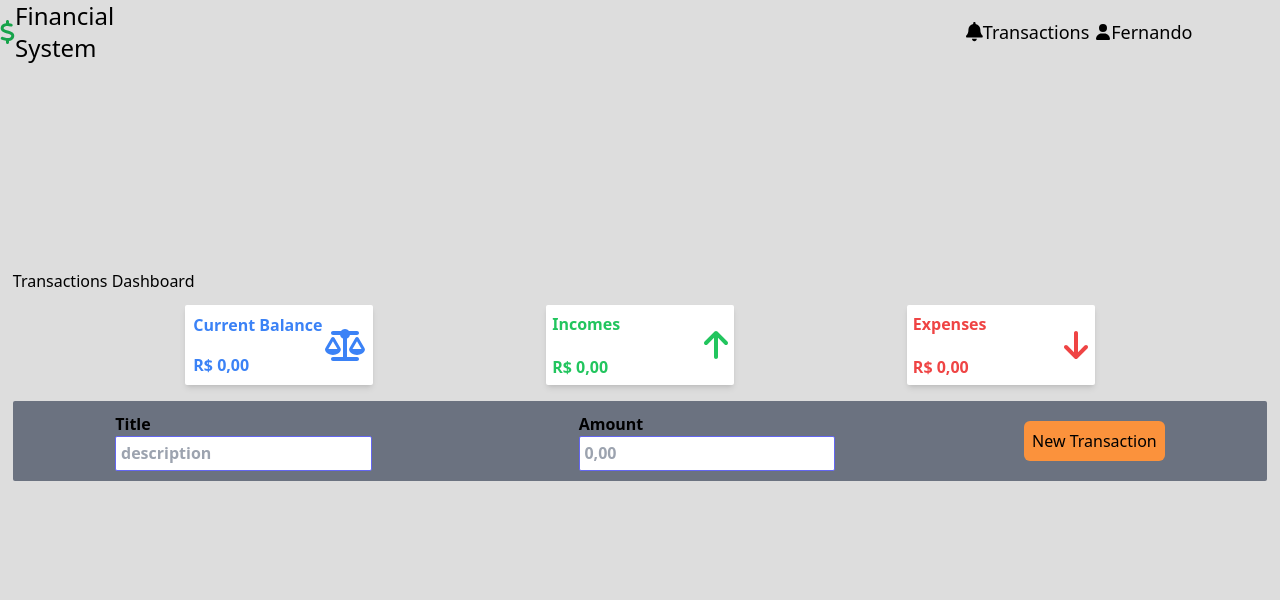
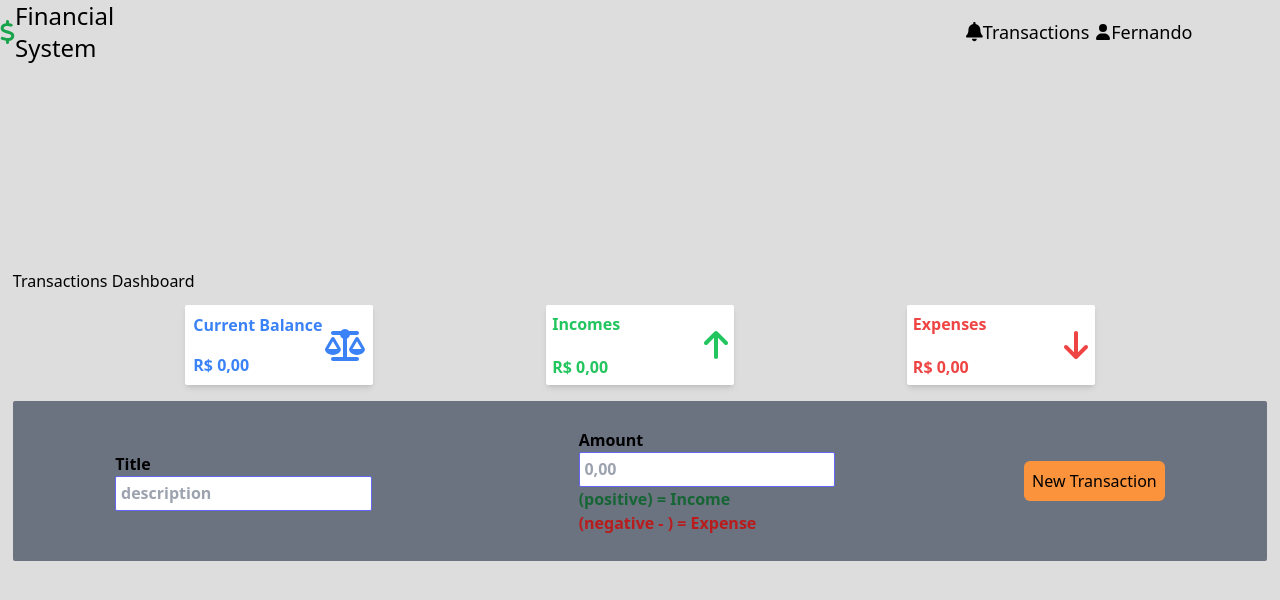
Before and after one commit to fernandooliveiralima/FinancialSystemControlVue, a Vue app: page / in a window 1280 px wide. Shown: the top 600 px of the page. Built offline with nearby package versions, Linux system fonts and the light colour scheme.

Commit message:
main branch

```diff
--- a/src/assets/main.scss
+++ b/src/assets/main.scss
@@ -156,12 +156,13 @@ body {
 
     /* .transactions */
     .transactions {
-        @apply bg-gray-500 h-20 rounded-sm mt-4 flex items-center justify-around
+        @apply bg-gray-500 h-[10rem] rounded-sm mt-4 flex items-center justify-around
         md:flex-col
-         md:h-[13rem]
+         md:h-[17rem]
          md:justify-between
          md:items-center
          xs:w-[47.1rem]
+         xs:h-[17rem]
          p-[0.5rem];
     }
 
@@ -177,7 +178,17 @@ body {
 
     .input-title,
     .input-amount {
-        @apply outline-none p-[0.3rem] border border-indigo-500 rounded-sm
+        @apply outline-none p-[0.3rem] border border-indigo-500 rounded-sm;
+    }
+
+    .info-amount{
+
+    }
+    .positive{
+        @apply text-green-800;
+    }
+    .negative{
+        @apply text-red-700;
     }
 
     .btn-transactions {
--- a/src/components/Main.vue
+++ b/src/components/Main.vue
@@ -1,67 +1,56 @@
 <script setup lang="ts">
 /* vue imports */
-import {computed, ref, type Ref, onMounted } from 'vue';
+import { computed, ref, onMounted } from 'vue';
 
 /* app imports */
 import { items } from '../data/items';
-import type { Item } from '../types/Item';
-import { useDateFilterStore } from '@/stores/dateFilter';
 import { useFormatValuesStore } from '@/stores/formatValues';
+
 
 /* imports components */
 import transactionsList from './transactionsList.vue';
-import Header from './Header.vue';
+
 
 /* variables */
 const list = ref(items);
-const filteredList: Ref<Array<Item>> = ref([]);
-const formatedDate = ref(useDateFilterStore().formatedDate(new Date()));
+
 const formatedValues = ref(useFormatValuesStore());
 const hiddenTransactionsListComponent = ref(false);
 const title = ref('');
-const amount  = ref();
-
-
-
-
+const amount = ref();
 
 /* vue methods */
-onMounted(()=>{
+onMounted(() => {
     updateValues()
 });
 
 /* app functions */
 
-
-
 /* generateId */
-const generateRandomId = () => Math.round( Math.random() * 1000 );
+const generateRandomId = () => Math.round(Math.random() * 1000);
 
 /* transactionsTypes */
-const transactionsTypes = computed(() => amount.value < 0  ? 'Expense' : 'Income' );
-
+const transactionsTypes = computed(() => amount.value < 0 ? 'Expense' : 'Income');
 
 /* updateValues() */
 const updateValues = () => {
-    const transactionsAmounts = ref(list.value.map((transaction)=> Number(transaction.amount)))
-    const Total = ref(transactionsAmounts.value.reduce((accumulator, transaction)=> accumulator + transaction, 0));
+    const transactionsAmounts = ref(list.value.map((transaction) => Number(transaction.amount)))
+    const Total = ref(transactionsAmounts.value.reduce((accumulator, transaction) => accumulator + transaction, 0));
 
-    const income = ref(transactionsAmounts.value.filter((value)=> value > 0)
-    .reduce((accumulator, value) => accumulator + value, 0));
+    const income = ref(transactionsAmounts.value.filter((value) => value > 0)
+        .reduce((accumulator, value) => accumulator + value, 0));
 
-    const expense = ref(transactionsAmounts.value.filter((value)=> value < 0)
-    .reduce((accumulator, value) => accumulator + value, 0));
+    const expense = ref(transactionsAmounts.value.filter((value) => value < 0)
+        .reduce((accumulator, value) => accumulator + value, 0));
 
 
     return { Total, income, expense }
 
 };
 
-
-
 /* submitForm() */
 const submitForm = () => {
-    if( amount.value === null || title.value === '' ){
+    if (amount.value === null || title.value === '') {
         alert('Preencha todos os campos')
         return;
     }
@@ -76,12 +65,8 @@ const submitForm = () => {
     };
     list.value.push(transaction);
 
-
-
-     title.value = '';
-     amount.value = '';
-
-
+    title.value = '';
+    amount.value = '';
 
 };
 
@@ -95,7 +80,8 @@ const submitForm = () => {
             <section class="current-balance-section">
                 <div class="current-balance">
                     <span class="span-current-balance">Current Balance</span>
-                    <strong class="strong-current-balance">{{ formatedValues.formatValues( updateValues().Total.value ) }}</strong>
+                    <strong class="strong-current-balance">{{ formatedValues.formatValues(updateValues().Total.value)
+                    }}</strong>
                 </div>
                 <font-awesome-icon icon="fa-solid fa-scale-balanced"></font-awesome-icon>
             </section>
@@ -103,7 +89,8 @@ const submitForm = () => {
             <section class="income-section">
                 <div class="income">
                     <span class="span-income-section">Incomes</span>
-                    <strong class="strong-income-section"> {{ formatedValues.formatValues( updateValues().income.value ) }}</strong>
+                    <strong class="strong-income-section"> {{ formatedValues.formatValues(updateValues().income.value)
+                    }}</strong>
                 </div>
                 <font-awesome-icon icon="fa-solid fa-arrow-up"></font-awesome-icon>
             </section>
@@ -111,7 +98,8 @@ const submitForm = () => {
             <section class="expense-section">
                 <div class="expense">
                     <span class="span-expense-section">Expenses</span>
-                    <strong class="strong-expense-section"> {{ formatedValues.formatValues( updateValues().expense.value ) }}</strong>
+                    <strong class="strong-expense-section"> {{ formatedValues.formatValues(updateValues().expense.value)
+                    }}</strong>
                 </div>
                 <font-awesome-icon icon="fa-solid fa-arrow-down"></font-awesome-icon>
             </section>
@@ -128,7 +116,13 @@ const submitForm = () => {
                 <div class="amount">
                     <label for="amount">Amount</label>
                     <input class="input-amount" type="number" placeholder="0,00" v-model="amount">
+
+                    <div class="info-amount">
+                        <div class="positive">(positive) = Income</div>
+                        <div class="negative">(negative - ) = Expense</div>
+                    </div>
                 </div>
+
             </div>
 
             <button class="btn-transactions" type="submit">New Transaction</button>
@@ -136,12 +130,8 @@ const submitForm = () => {
 
         </form>
 
-
-
         <transactionsList v-if="hiddenTransactionsListComponent"></transactionsList>
     </main>
 </template>
 
-<style lang="scss" scoped>
-
-</style>
+<style lang="scss" scoped></style>
--- a/src/components/transactionsList.vue
+++ b/src/components/transactionsList.vue
@@ -1,6 +1,5 @@
 <template>
     <div class="transactions-list">
-
 
         <div class="section-month-container">
             <router-link class="section-month-container-link" to="/">Go To Home</router-link>
@@ -32,7 +31,7 @@
             </div>
             <div class="amount">
                 Amount
-                <div class="elements">{{ new Intl.NumberFormat('pt-BR', { style: 'currency', currency: 'BRL' }).format(items.amount) }}</div>
+                <div class="elements">{{ formatedValues.formatValues(items.amount) }}</div>
             </div>
             <div class="transactionModel">
                 TransactionModel
@@ -62,15 +61,13 @@ const list = ref(items);
 const getFormatedDate = ref(useDateFilterStore().formatedDate(new Date()));
 
 const filteredList: Ref<Array<Item>> = ref([]);
-
+const formatedValues = ref(useFormatValuesStore());
 const currentMonthIndex = ref(new Date().getMonth());
 const currentYear = ref(new Date().getFullYear());
 const currentDay = ref(new Date().getDay());
 const months = ref(['Janeiro', 'Fevereiro', 'Março', 'Abril', 'Maio', 'Junho', 'Julho', 'Agosto', 'Setembro', 'Outubro', 'Novembro', 'Dezembro']);
 
 /* app functions */
-
-
 
 const currentMonth = computed(() => {
     return months.value[currentMonthIndex.value];
@@ -99,13 +96,10 @@ const updateFilteredList = computed(()=>{
     filteredList.value = filteredList.value;
 });
 
-
 const deleteItem = (ID: number)=>{
     const index = list.value.findIndex(item => item.id === ID)
     if (index !== -1) {
       list.value.splice(index, 1)
-
-
     }
 };
 
```
Also changed, not shown: src/components/Header.vue (+0 -7 lines).
